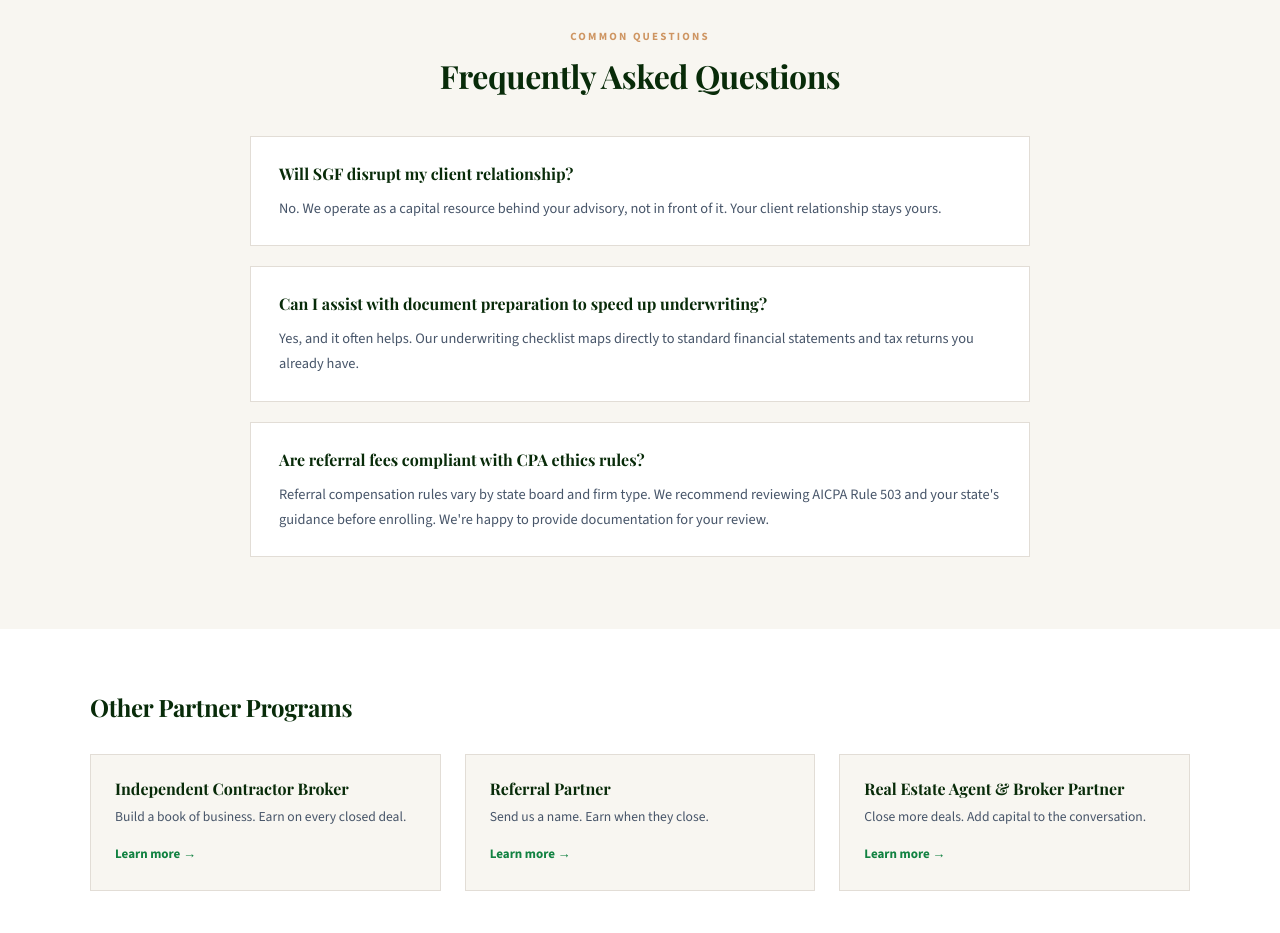
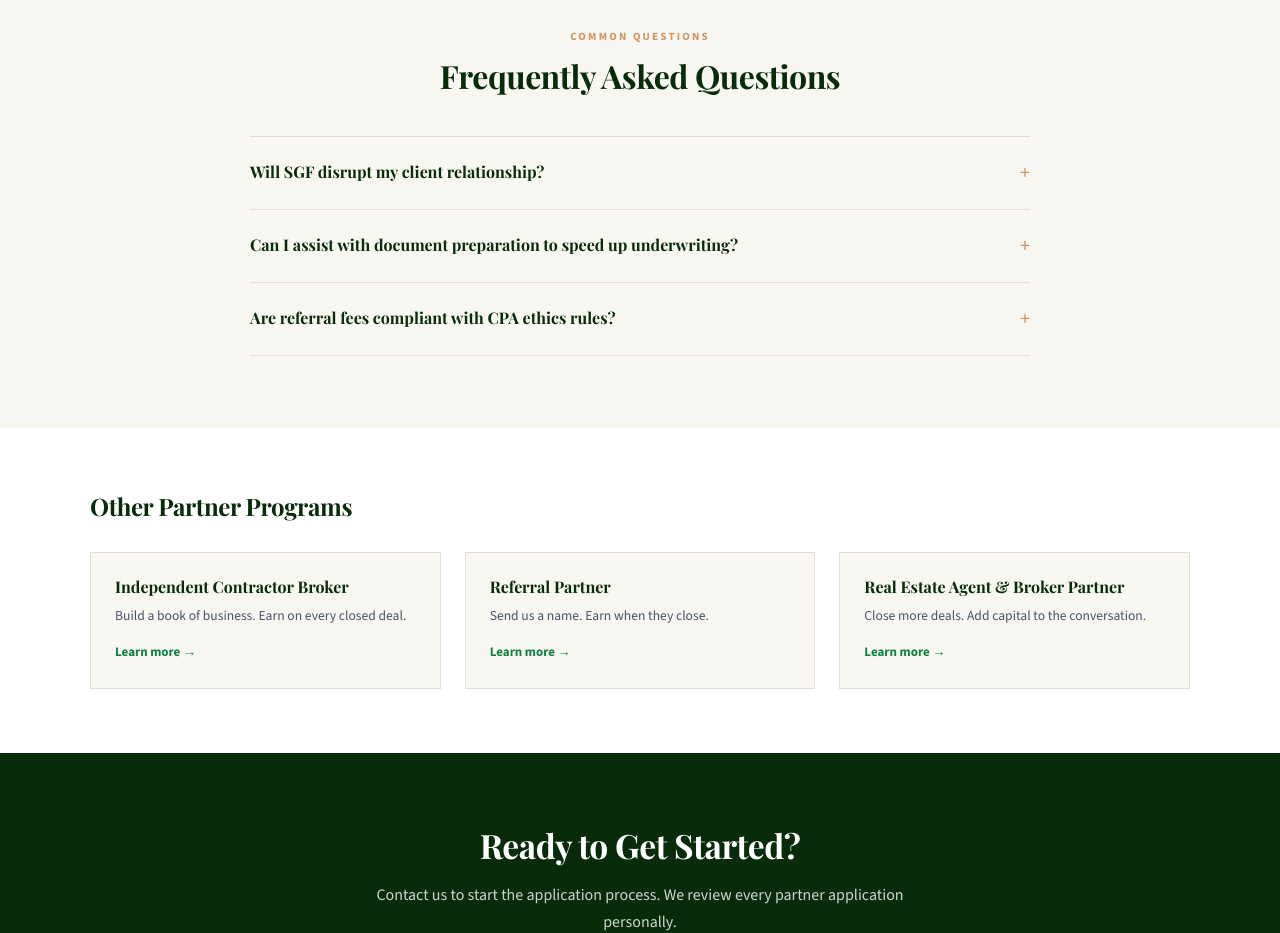
Before and after one commit to syed-sgf/sgf-site, a Next.js app: page /partners/cpa-accountant in a window 1280 px wide. Shown: the part 1600-2533 px from the top of the page. Built offline with nearby package versions, Linux system fonts and the light colour scheme; a web font is replaced by a local one.

Commit message:
feat: replace static FAQ boxes with accordion on financing and partner slug pages

```diff
--- a/app/financing-options/[slug]/page.tsx
+++ b/app/financing-options/[slug]/page.tsx
@@ -3,6 +3,7 @@ import Link from "next/link";
 import { notFound } from "next/navigation";
 import { products, heroImageMap } from "@/lib/financing-data";
 import { breadcrumbSchema, faqSchema } from "@/lib/seo/schema";
+import FaqAccordion from "@/components/FaqAccordion";
 
 const isProd = process.env.VERCEL_ENV === "production";
 
@@ -305,14 +306,7 @@ export default async function FinancingSlugPage(props: { params: Promise<{ slug:
               <p style={{ fontSize: "11px", letterSpacing: "0.2em", textTransform: "uppercase", color: G.gold, fontWeight: "600", marginBottom: "0.6rem", fontFamily: G.sans }}>Common Questions</p>
               <h2 style={{ fontFamily: G.serif, fontSize: "clamp(1.6rem,2.5vw,2.1rem)", fontWeight: "700", color: G.textDark, margin: "0 0 0.75rem", textAlign: "center" }}>Frequently Asked Questions</h2>
             </div>
-            <div style={{ display: "flex", flexDirection: "column", gap: "1rem" }}>
-              {faqs.map((faq) => (
-                <div key={faq.q} style={{ background: "#fff", border: `1px solid ${G.border}`, borderRadius: "3px", padding: "1.5rem" }}>
-                  <p style={{ fontFamily: G.serif, fontSize: "1rem", fontWeight: "700", color: G.textDark, margin: "0 0 0.75rem" }}>{faq.q}</p>
-                  <p style={{ fontSize: "0.9rem", color: G.textMid, lineHeight: "1.7", margin: 0, fontFamily: G.sans }}>{faq.a}</p>
-                </div>
-              ))}
-            </div>
+            <FaqAccordion faqs={faqs} />
           </div>
         </section>
       )}
--- a/app/partners/[slug]/page.tsx
+++ b/app/partners/[slug]/page.tsx
@@ -2,6 +2,7 @@ import type { Metadata } from "next";
 import Link from "next/link";
 import { notFound } from "next/navigation";
 import { partners } from "@/lib/partner-data";
+import FaqAccordion from "@/components/FaqAccordion";
 
 const isProd = process.env.VERCEL_ENV === "production";
 
@@ -207,14 +208,7 @@ export default async function PartnerSlugPage({
           <h2 style={{ fontFamily: G.serif, fontSize: "clamp(1.5rem, 3vw, 2rem)", fontWeight: 700, color: G.dark, textAlign: "center", marginBottom: "2.5rem" }}>
             Frequently Asked Questions
           </h2>
-          <div style={{ display: "flex", flexDirection: "column", gap: "1.25rem" }}>
-            {partner.faqs.map((faq) => (
-              <div key={faq.q} style={{ background: "#fff", border: `1px solid ${G.border}`, padding: "1.5rem 1.75rem" }}>
-                <h4 style={{ fontFamily: G.serif, fontSize: "1rem", fontWeight: 700, color: G.dark, marginBottom: "0.6rem" }}>{faq.q}</h4>
-                <p style={{ fontSize: "0.9rem", color: G.textMid, lineHeight: 1.75, margin: 0 }}>{faq.a}</p>
-              </div>
-            ))}
-          </div>
+          <FaqAccordion faqs={partner.faqs} />
         </div>
       </section>
 
--- /dev/null
+++ b/components/FaqAccordion.tsx
@@ -0,0 +1,45 @@
+"use client";
+
+import { useState } from "react";
+
+const G = {
+  gold: "#CE9562",
+  dark: "#082B09",
+  textMid: "#475569",
+  border: "#E2DDD6",
+  serif: "var(--font-playfair)",
+  sans: "var(--font-source-sans)",
+};
+
+function FaqItem({ q, a }: { q: string; a: string }) {
+  const [open, setOpen] = useState(false);
+  return (
+    <div style={{ borderBottom: `1px solid ${G.border}` }}>
+      <button
+        onClick={() => setOpen(!open)}
+        style={{
+          width: "100%", display: "flex", justifyContent: "space-between",
+          alignItems: "center", padding: "1.25rem 0",
+          background: "none", border: "none", cursor: "pointer",
+          textAlign: "left", gap: "1rem",
+        }}
+      >
+        <span style={{ fontFamily: G.serif, fontSize: "1rem", fontWeight: 700, color: G.dark, lineHeight: 1.4 }}>{q}</span>
+        <span style={{ color: G.gold, fontSize: "1.25rem", flexShrink: 0, transform: open ? "rotate(45deg)" : "rotate(0deg)", transition: "transform 0.2s" }}>+</span>
+      </button>
+      {open && (
+        <p style={{ fontSize: "0.9rem", color: G.textMid, lineHeight: 1.8, padding: "0 0 1.25rem", margin: 0, maxWidth: "none", fontFamily: G.sans }}>{a}</p>
+      )}
+    </div>
+  );
+}
+
+export default function FaqAccordion({ faqs }: { faqs: { q: string; a: string }[] }) {
+  return (
+    <div style={{ borderTop: `1px solid ${G.border}` }}>
+      {faqs.map((faq) => (
+        <FaqItem key={faq.q} q={faq.q} a={faq.a} />
+      ))}
+    </div>
+  );
+}
```
